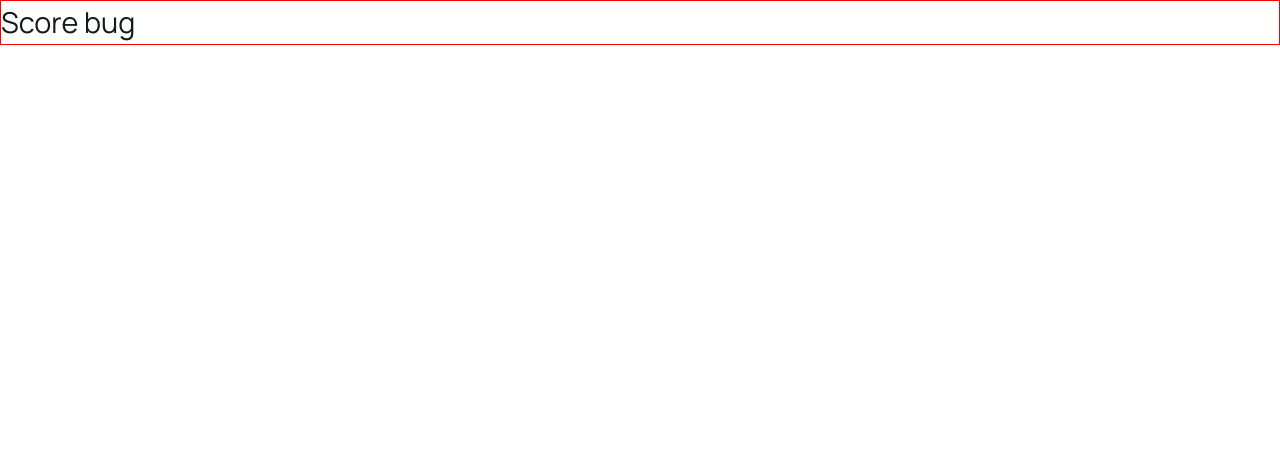
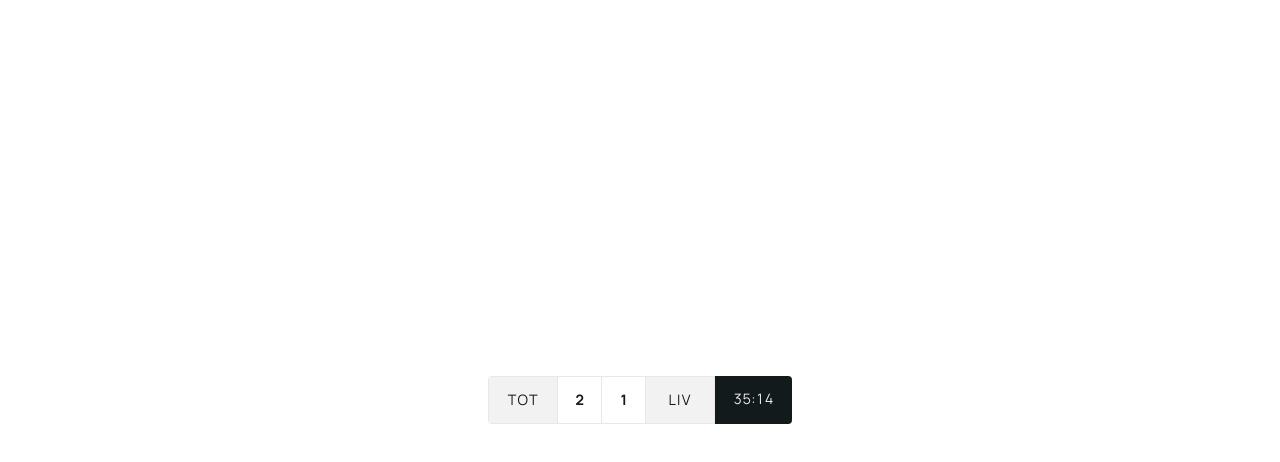
Before and after one commit to nicbeuc/nickbeuchat, a Next.js app: page /lab/score-bug in a window 1280 px wide. Shown: the top 462 px of the page. Built offline with nearby package versions, Linux system fonts and the light colour scheme.

Commit message:
more scorebug work

```diff
--- /dev/null
+++ b/src/app/lab/lab.module.css
@@ -0,0 +1,13 @@
+.main {
+  width: 100%;
+  height: 100%;
+  position: relative;
+}
+
+.container {
+  width: 100%;
+  height: 100%;
+  min-height: 100vh;
+  display: grid;
+  place-content: center;
+}
--- a/src/app/lab/layout.js
+++ b/src/app/lab/layout.js
@@ -1,12 +1,9 @@
+import styles from './lab.module.css';
+
 export default function LabLayout({ children }) {
   return (
-    <main
-      style={{
-        border: '1px solid red'
-      }}
-      data-template
-    >
-      <div>
+    <main className={styles.main}>
+      <div className={styles.container}>
         {children}
       </div>
     </main>
--- a/src/app/lab/score-bug/page.js
+++ b/src/app/lab/score-bug/page.js
@@ -1,5 +1,46 @@
-export default function ScoreBug() {
-  return (
-    <h1>Score bug</h1>
-  )
+import styles from './score-bug.module.css';
+
+/*
+
+Scorebug
+  Score Container
+    Left side
+      Team/Logo
+      Score
+    Right side
+      Team/Logo
+      Score
+  Time Container
+    Time
+
+*/
+
+export default function ScoreBugPage() {
+  return (<>
+    <div className={styles.mainWrapper}>
+      <div className={styles.scoreWrapper}>
+        <div className={styles.scoreCell}>
+          <div className={styles.team}>
+            <span>TOT</span>
+          </div>
+          <div className={styles.score}>
+            <span>2</span>
+          </div>
+        </div>
+        <div className={styles.scoreCell}>
+          <div className={styles.team}>
+            <span>LIV</span>
+          </div>
+          <div className={styles.score}>
+            <span>1</span>
+          </div>
+        </div>
+      </div>
+      <div className={styles.timeWrapper}>
+        <div className={styles.time}>
+          35:14
+        </div>
+      </div>
+    </div>
+  </>)
 }
--- /dev/null
+++ b/src/app/lab/score-bug/score-bug.module.css
@@ -0,0 +1,74 @@
+.mainWrapper {
+  --inner-padding: var(--spacing-04);
+  --border: 1px solid var(--color-neutral-900);
+  display: grid;
+  grid-template-columns: auto auto;
+  font-variant-numeric: tabular-nums;
+  border-radius: 4px;
+  /* border: var(--border); */
+  overflow: hidden;
+  user-select: none;
+}
+
+.scoreWrapper {
+  display: flex;
+  /* box-shadow: inset 0 0 0 1px var(--color-neutral-900); */
+  border: var(--border);
+  border-right: 0;
+}
+
+.scoreCell {
+  display: flex;
+}
+
+.scoreCell + .scoreCell {
+  flex-direction: row-reverse;
+  border-left: var(--border);
+}
+
+.scoreCell:nth-child(1) .score {
+  border-left: var(--border);
+}
+
+.scoreCell:nth-child(2) .team {
+  border-left: var(--border);
+}
+
+.team {
+  padding: var(--inner-padding);
+  background-color: var(--color-neutral-1000);
+}
+
+.team span {
+  display: flex;
+  align-items: center;
+  justify-content: center;
+  min-width: 5ch;
+  letter-spacing: .15ch;
+}
+
+.score {
+  padding: var(--inner-padding);
+  font-weight: 700;
+}
+
+.score span {
+  display: flex;
+  align-items: center;
+  justify-content: center;
+  min-width: 2ch;
+}
+
+.timeWrapper {
+  padding: var(--inner-padding);
+  border-left: var(--border);
+  color: var(--color-neutral-900);
+  background-color: var(--color-neutral-100);
+}
+
+.time {
+  display: flex;
+  align-items: center;
+  justify-content: center;
+  min-width: 6ch;
+}
--- /dev/null
+++ b/src/components/VisuallyHidden/index.js
@@ -0,0 +1,2 @@
+export * from "./VisuallyHidden";
+export { default } from "./VisuallyHidden";
```
Also changed, not shown: src/components/VisuallyHidden/VisuallyHidden.js (added, +45 -0 lines), src/components/VisuallyHidden/VisuallyHidden.module.css (added, +14 -0 lines).
